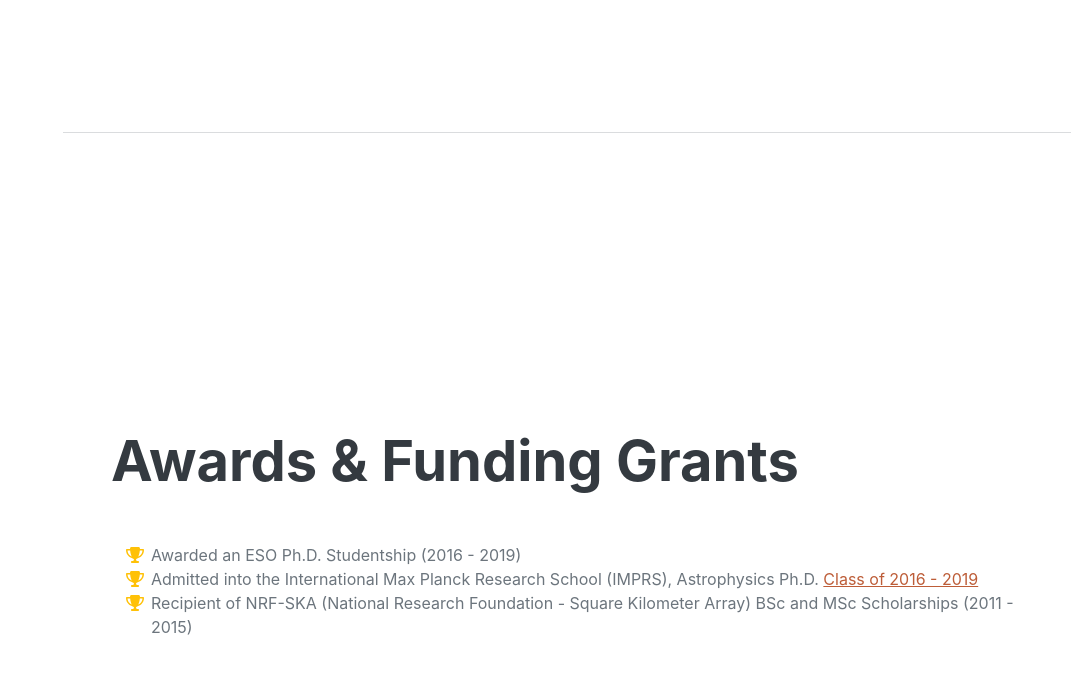
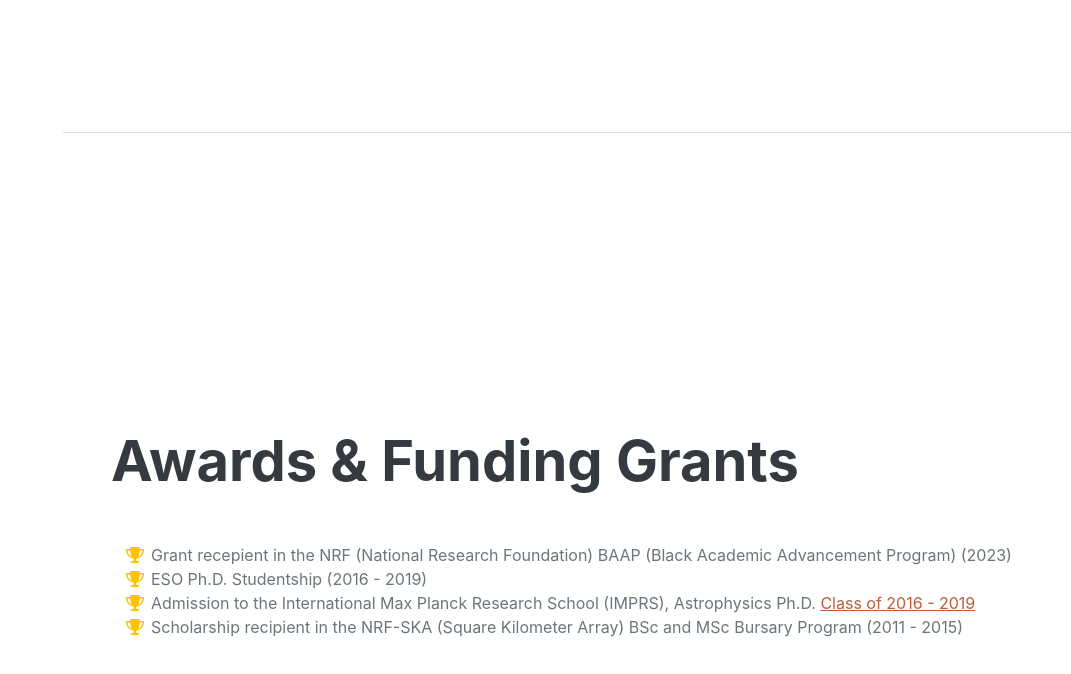
Before and after one commit to skolwa/skolwa.github.io, a website: page index.html in a window 1280 px wide. Shown: the part 6167-6841 px from the top of the page, without its empty margins (209-1280 px from the left). Drawn offline with nearby package versions, Linux system fonts and the light colour scheme; a web font is replaced by a local one.

Commit message:
grants section updated

```diff
--- a/index.html
+++ b/index.html
@@ -182,7 +182,7 @@
             <section class="resume-section" id="outreach">
                 <div class="resume-section-content">
                     <h2 class="mb-5">Outreach</h2>
-                    <p> I maintain an involvement in community projects and initiatives that encourage school-girls to develop their potential and build skills that will possibly lead them to pursue STEM careers. I do this as a member of the <a href="https://aic.saao.ac.za/">Astronomy in Colour</a> collective.
+                    <p> I maintain an involvement in community projects and initiatives that encourage the young to develop their potential and build skills that will possibly lead them to pursue STEM careers. I do this as a member of the <a href="https://aic.saao.ac.za/">Astronomy in Colour</a> collective.
 
                 </div>
             </section>
@@ -206,15 +206,19 @@
                     <ul class="fa-ul mb-0">
                         <li>
                             <span class="fa-li"><i class="fas fa-trophy text-warning"></i></span>
-                            Awarded an ESO Ph.D. Studentship (2016 - 2019)
+                            Grant recepient in the NRF (National Research Foundation) BAAP (Black Academic Advancement Program) (2023)
                         </li>
                         <li>
                             <span class="fa-li"><i class="fas fa-trophy text-warning"></i></span>
-                            Admitted into the International Max Planck Research School (IMPRS), Astrophysics Ph.D. <a href="https://www.imprs-astro.mpg.de/content/student-class-2016-2019.html">Class of 2016 - 2019</a>
+                            ESO Ph.D. Studentship (2016 - 2019)
                         </li>
                         <li>
                             <span class="fa-li"><i class="fas fa-trophy text-warning"></i></span>
-                      		Recipient of NRF-SKA (National Research Foundation - Square Kilometer Array) BSc and MSc Scholarships (2011 - 2015)
+                            Admission to the International Max Planck Research School (IMPRS), Astrophysics Ph.D. <a href="https://www.imprs-astro.mpg.de/content/student-class-2016-2019.html">Class of 2016 - 2019</a>
+                        </li>
+                        <li>
+                            <span class="fa-li"><i class="fas fa-trophy text-warning"></i></span>
+                      		Scholarship recipient in the NRF-SKA (Square Kilometer Array) BSc and MSc Bursary Program (2011 - 2015)
 
                         </li>
                     </ul>
```
